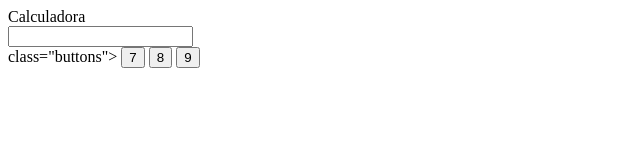
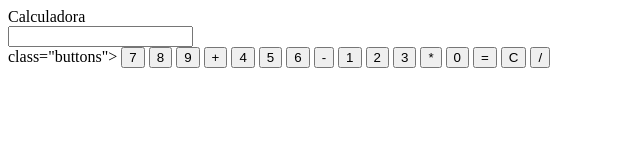
Before and after one commit to Gisellepvp/calculadora, a plain HTML site: page index.html in a window 1280 px wide. Shown: the whole page, without its empty margins (0-640 px from the left). Drawn offline with Linux system fonts and the light colour scheme.

Commit message:
calculadora

```diff
--- a/index.html
+++ b/index.html
@@ -16,3 +16,35 @@
       <button onclick="appendNunber(8)">8</button>
 
       <button onclick="appendNunber(9)">9</button>
+
+      <button onclick="appendNunber('+')">+</button>
+
+      <button onclick="appendNunber(4)">4</button>
+
+      <button onclick="appendNunber(5)">5</button>
+
+      <button onclick="appendNunber(6)">6</button>
+
+      <button onclick="appendNunber('-')">-</button>
+
+      <button onclick="appendNunber(1)">1</button>
+
+      <button onclick="appendNunber(2)">2</button>
+
+      <button onclick="appendNunber(3)">3</button>
+
+      <button onclick="appendNunber('*')">*</button>
+
+      <button onclick="appendNunber(0)">0</button>
+
+      <button onclick="calculate()">=</button>
+
+      <button onclick="clear()">C</button>
+
+      <button onclick="appendOperator('/')">/</button>
+    </div>
+</div>
+
+<script src="script.js"></script>
+</body>
+</html>
```
